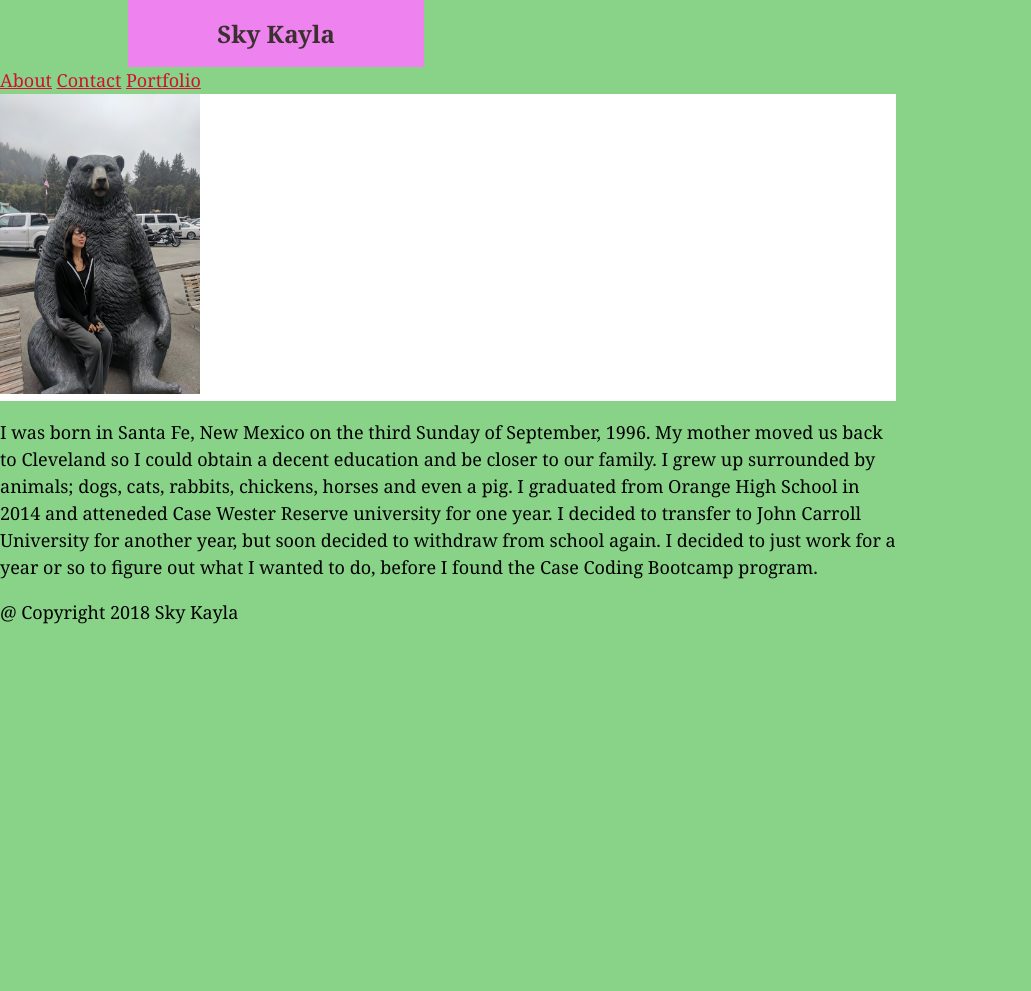
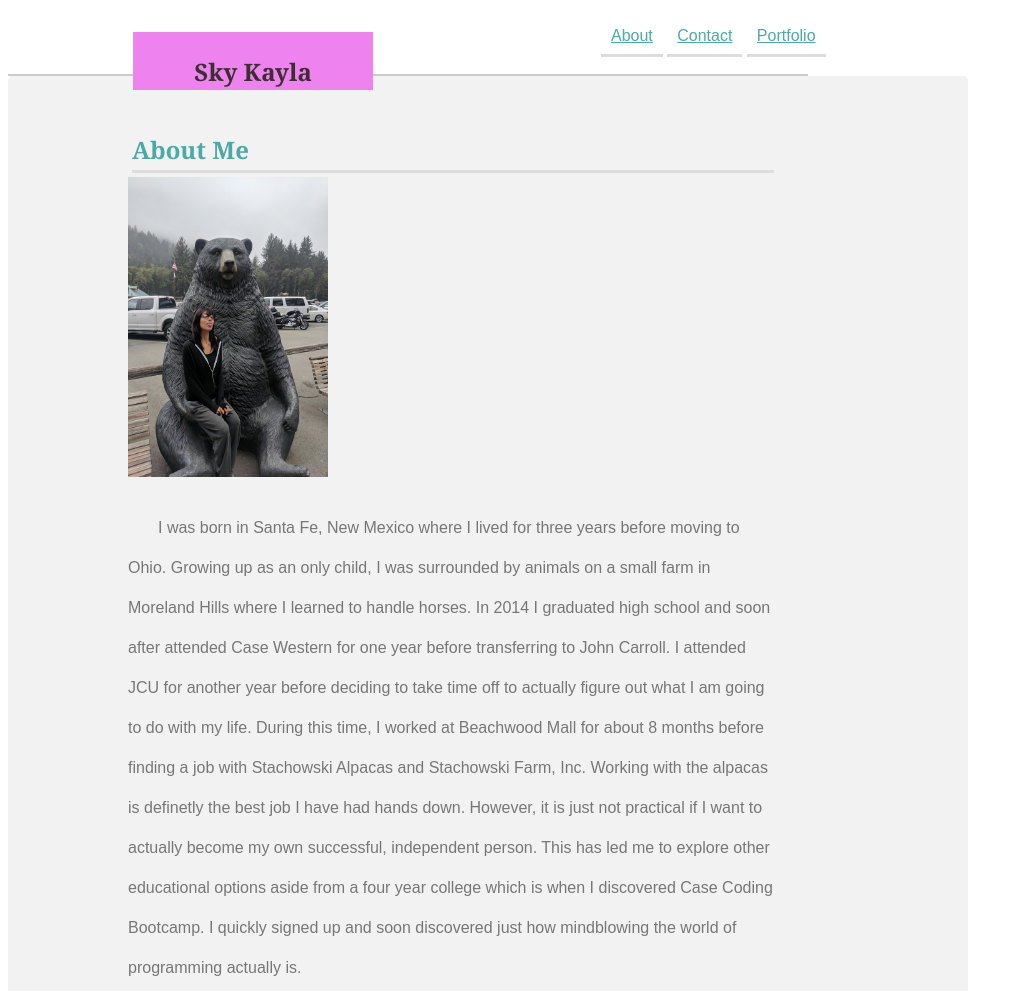
Before and after one commit to pacomytaco/Basic-Portfolio, a plain HTML site: page index.html in a window 1280 px wide. Shown: the top 991 px of the page, without its empty margins (0-1031 px from the left). Before the commit the page ends 800 px from the top, so only its background shows below. Drawn offline with Linux system fonts and the light colour scheme.

Commit message:
final edits for now

```diff
--- a/assets/css/style.css
+++ b/assets/css/style.css
@@ -1,90 +1,129 @@
-.navbox {
-    color: #efeee7;
-    background-color: #eee;
-    margin: 0%;
-    border: 4px solid purple;
-    border-radius: 4px;
-    position: relative;
-
+* {
+    box-sizing: border-box;
 }
 
-ul {
-    list-style-type: none;
-    margin: 0;
-    padding: 0;
-}
 
-li {
-    display: inline;
+.navcontainer {
+    width: 800px;
+    background-color: #ffffff;
+    border-bottom: 2px solid #cccccc;
+    height: 60px;
 }
 
 h1 {
+    float: left;
     font-size: 24px;
-    padding: 20px;
+    font-family: 'Georgia', 'Times New Roman', Times, serif;
+    font-weight: bold;
+    text-align: center;
+    padding-top: 20px;
     background-color: violet;
     color: rgb(59, 48, 48);
-    width: 20%;
-    text-align: center;
+    width: 30%;
+    height: 100%;
+    margin-bottom: 0;
+    margin-left: 125px;
+    border-bottom: none;
+}
+
+body {
+    font-family: 'Arial', 'Helvetica Neue', Helvetica, sans-serif;
+    line-height: 40px;
+    text-align: left;
+    color: #777777;
+    width: 960px;
+}
+
+p {
+    text-indent: 30px;
+}
+
+h2,
+h3 {
+    color: #4aaaa5;
+    font-family: 'Georgia', 'Times New Roman', Times, serif;
+    margin: 4px;
+    border-bottom: 3px solid #dddddd;
+}
+
+
+li {
     position: relative;
-    top: 0;
-    left: 10%;
-    margin: 0;
+    left: 30%;
+    display: inline;
+    padding: 10px;
+    border-bottom: 3px solid #dddddd;
+}
+
+li.box {
+    display: inline-block;
+    width: 250px;
+    height: 100px;
+    margin: 20px;
+    padding: 10px;
+    position: relative;
+    right: 100%;
+}
+
+.project {
+    clear: both;
+    position: relative;
+    right: 30%;
+    width: 100%;
+}
+
+a {
+    color: #4aaaa5;
+}
+
+
+#bio,
+#portfolio,
+#contact {
+
+    text-align: left;
+    width: 650px;
+    top: 30px;
+    margin-left: 100px;
+    margin-bottom: 50px;
+    position: relative;
 }
 
 
 
-.leftFloat {
+#bio image {
+    clear: both;
     float: left;
+    margin-right: 20px;
+    height: 300px;
+    width: 200px;
 }
-.links {
-    position: absolute;
-    right: 20%;
-    top: 30%;
+
+/* Style inputs with type="text", select elements and textareas */
+input[type=text], select, textarea {
+    width: 100%; /* Full width */
+    padding: 12px; /* Some padding */
+    border: 1px solid #ccc; /* Gray border */
+    border-radius: 4px; /* Rounded borders */
+    box-sizing: border-box; /* Make sure that padding and width stays in place */
+
+    resize: vertical /* Allow the user to vertically resize the textarea (not horizontally) */
+}
+
+/* Style the submit button with a specific background color etc */
+input[type=submit] {
+    background-color: #4aaaa5;
+    color: white;
+    padding: 12px 20px;
+    border: none;
+    border-radius: 4px;
+    cursor: pointer;
 }
 
 
-.container2 {
-    margin-top: 30px;
-    width: 1024px;
-    background-color: white;
-    position: absolute;
-    left: 10%;
-
+/* Add a background color and some padding around the form */
+.container {
+    border-radius: 5px;
+    background-color: #f2f2f2;
+    padding: 20px;
 }
-
-
-
-
-
-
-body {
-    background-color: rgb(137, 211, 137);
-    margin: 0%;
-    padding: 0%;
-    font-family: 'Georgia', 'Times New Roman', Times, serif;
-    line-height: 150%;
-    font-size: 18px;
-}
-
-a {
-    color: #d21034;
-}
-
-
-
-
-#bio {
-    width: 70%;
-    background-color: white;
-}
-
-p {
-    float: right;
-}
-
-
-#bio image {
-    margin-right: 20ps;
-    height: 300px;
-    width: 200px;
-}
--- a/contact.html
+++ b/contact.html
@@ -0,0 +1,43 @@
+<!DOCTYPE html>
+<html lang="en">
+<head>
+    <meta charset="UTF-8">
+    <title>About Me</title>
+    <link rel="stylesheet" type="text/css" href="assets\css\style.css">
+</head>
+
+<body>
+
+    <div class="navcontainer">
+        <h1>Sky Kayla</h1>
+        <nav>
+            <ul class="links">
+            <li><a href="index.html">About</a></li>
+            <li><a href="contact.html">Contact</a></li>
+            <li><a href="portfolio.html">Portfolio</a></li>
+            </ul>
+        </nav>
+    </div>
+
+<div class="container">
+    <form id="contact" action="action_page.php">
+
+        <label for="name">First and Last Name</label>
+        <input type="text" id="name" autocomplete="username" placeholder="Your name..">
+
+        <label for="email">E-mail</label>
+        <input id="email" type="text" autocomplete="email"
+            placeholder="example@gmail.com">
+
+        <label for="subject">Message</label>
+        <textarea id="subject" name="subject" placeholder="Share your thoughts.." style="height:200px"></textarea>
+
+        <input type="submit" value="Submit">
+
+    </form>
+</div>
+
+<footer>&#64; Copyright 2018 Sky Kayla</footer>
+
+</body>
+</html>
--- a/index.html
+++ b/index.html
@@ -2,20 +2,20 @@
 <html lang="en">
 <head>
     <meta charset="UTF-8">
-    <title>Portfolio</title>
+    <title>About Me</title>
     <link rel="stylesheet" type="text/css" href="assets\css\style.css">
 </head>
 
 <body>
 
+
 <div class="navcontainer">
-    <h1>Sky Kayla</h1>
-
-        <nav>
+        <h1>Sky Kayla</h1>
+          <nav>
             <ul>
-            <li class="border"><a href="index.html">About</a></li>
+            <li><a href="index.html">About</a></li>
             <li><a href="contact.html">Contact</a></li>
-            <li class="border"><a href="portfolio.html">Portfolio</a></li>
+            <li><a href="portfolio.html">Portfolio</a></li>
             </ul>
         </nav>
 </div>
@@ -23,14 +23,17 @@
 
 <div class="container">
     <section id="bio">
+    <h2>About Me</h2>
     <img id="bioimage" src="assets\images\THE BEAR.jpg" alt="sky with brass bear" height="300" width="200">
 
-        <p>I was born in Santa Fe, New Mexico on the third Sunday of September, 1996.
-        My mother moved us back to Cleveland so I could obtain a decent education and be closer to our family.
-        I grew up surrounded by animals; dogs, cats, rabbits, chickens, horses and even a pig.
-        I graduated from Orange High School in 2014 and atteneded Case Wester Reserve university for one year.
-        I decided to transfer to John Carroll University for another year, but soon decided to withdraw from school again.
-        I decided to just work for a year or so to figure out what I wanted to do, before I found the Case Coding Bootcamp program.
+        <p> I was born in Santa Fe, New Mexico where I lived for three years before moving to Ohio.
+            Growing up as an only child, I was surrounded by animals on a small farm in Moreland Hills where I learned to handle horses.
+            In 2014 I graduated high school and soon after attended Case Western for one year before transferring to John Carroll.
+            I attended JCU for another year before deciding to take time off to actually figure out what I am going to do with my life.
+            During this time, I worked at Beachwood Mall for about 8 months before finding a job with Stachowski Alpacas and Stachowski Farm, Inc.
+            Working with the alpacas is definetly the best job I have had hands down. However, it is just not practical if I want to actually become my own successful, independent person.
+            This has led me to explore other educational options aside from a four year college which is when I discovered Case Coding Bootcamp.
+            I quickly signed up and soon discovered just how mindblowing the world of programming actually is.
          </p>
     </section>
 
```
Also changed, not shown: portfolio.html (+14 -12 lines).
